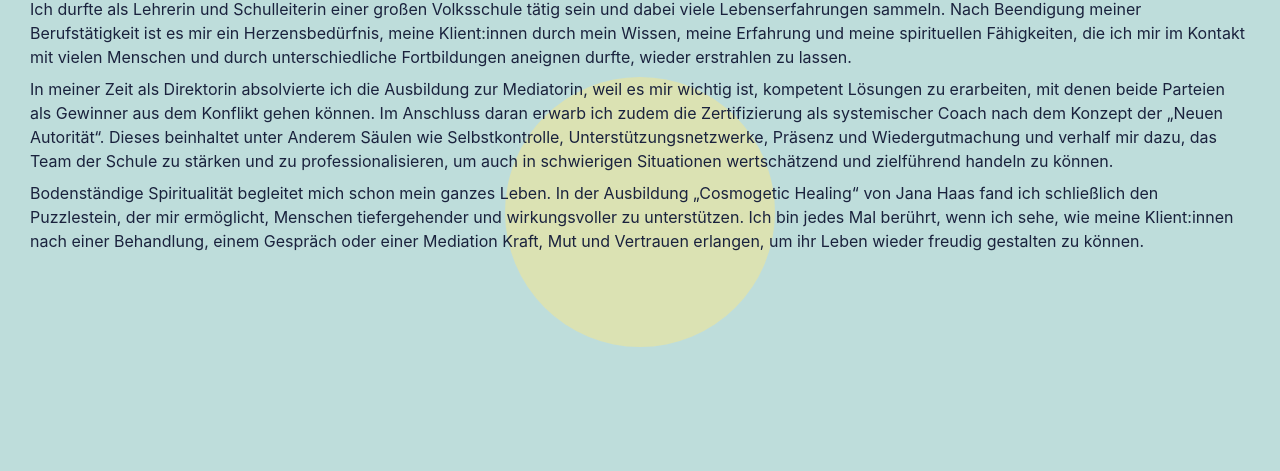
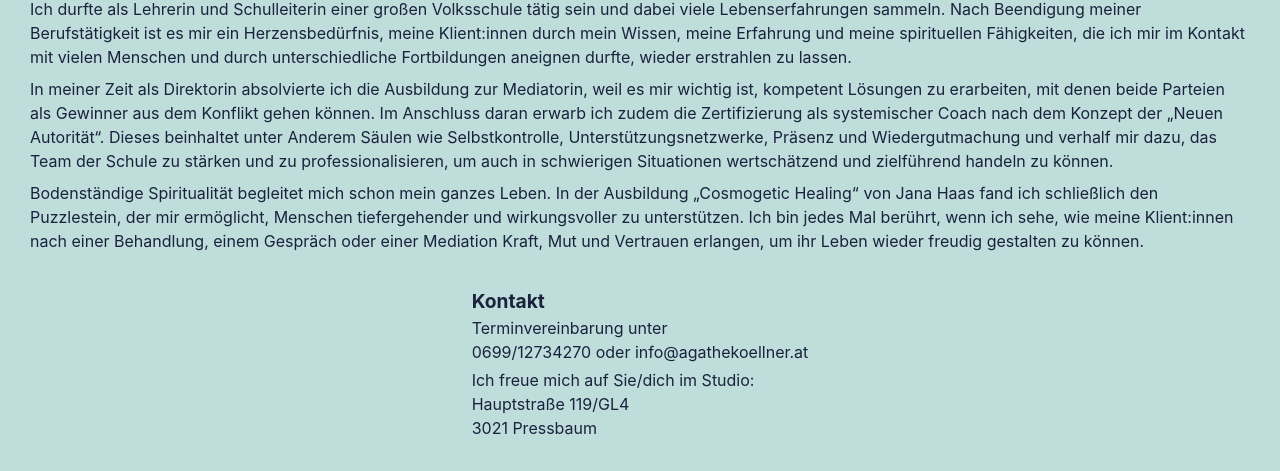
Before and after one commit to JohannaKoellner/agathekoellner, a React (Vite) app in the folder agathekoellner/: page / in a window 1280 px wide. Shown: the part 2370-2841 px from the top of the page. Before the commit the page ends 2767 px from the top, so only its background shows below. Built offline with nearby package versions, Linux system fonts and the light colour scheme.

Commit message:
Ueber mich and contact added

```diff
--- a/agathekoellner/src/App.jsx
+++ b/agathekoellner/src/App.jsx
@@ -3,6 +3,7 @@ import Angebote from './components/Angebote'
 import Hero from './components/Hero'
 import Navbar from './components/Nav/Navbar'
 import UeberMich from './components/UeberMich'
+import Kontakt from './components/Kontakt'
 
 function App() {
 
@@ -14,6 +15,7 @@ function App() {
         <Hero />
         <Angebote />
         <UeberMich />
+        <Kontakt />
       </div>
 
     </div>
--- /dev/null
+++ b/agathekoellner/src/components/Kontakt.jsx
@@ -0,0 +1,21 @@
+import React from "react";
+
+const Kontakt = () => {
+    return (
+        <div className="content">
+            <h2 className='sections' id='kontakt'>Kontakt</h2>
+            <address>
+                Terminvereinbarung unter <br />
+                <a href="tel:+4369912734270">0699/12734270</a> oder <a href="mailto:info@agathekoellner.at">info@agathekoellner.at</a>
+            </address>
+            <p className="text">
+                Ich freue mich auf Sie/dich im Studio:<br />
+                Hauptstraße 119/GL4<br />
+                3021 Pressbaum
+            </p>
+
+        </div>
+    )
+}
+
+export default Kontakt;
--- a/agathekoellner/src/components/Nav/RightNav.jsx
+++ b/agathekoellner/src/components/Nav/RightNav.jsx
@@ -40,7 +40,7 @@ const RightNav = (props) => {
             <a className="nav-item" href="#angebote" onClick={() => setOpen(!open)}>Angebote</a>
             <a className="nav-item" href="#ueber-mich" onClick={() => setOpen(!open)}>Über mich</a>
             <a className="nav-item" href="#angebote" onClick={() => setOpen(!open)}>Testimonials</a>
-            <a className="nav-item" href="#angebote" onClick={() => setOpen(!open)}>Kontakt</a>
+            <a className="nav-item" href="#kontakt" onClick={() => setOpen(!open)}>Kontakt</a>
         </Nav>
     )
 }
--- a/agathekoellner/src/components/UeberMich.jsx
+++ b/agathekoellner/src/components/UeberMich.jsx
@@ -29,7 +29,7 @@ const UeberMich = () => {
                 Ich bin jedes Mal berührt, wenn ich sehe, wie meine Klient:innen nach einer Behandlung,
                 einem Gespräch oder einer Mediation Kraft, Mut und Vertrauen erlangen, um ihr Leben wieder freudig gestalten zu können.
             </p>
-            <div className="section-circle"></div>
+            {/* <div className="section-circle"></div> */}
         </div>
     )
 }
--- a/agathekoellner/src/index.css
+++ b/agathekoellner/src/index.css
@@ -161,3 +161,7 @@ h4 {
   display: block;
   margin: 20px auto 20px auto;
 }
+
+address {
+  font-style: normal;
+}
```
